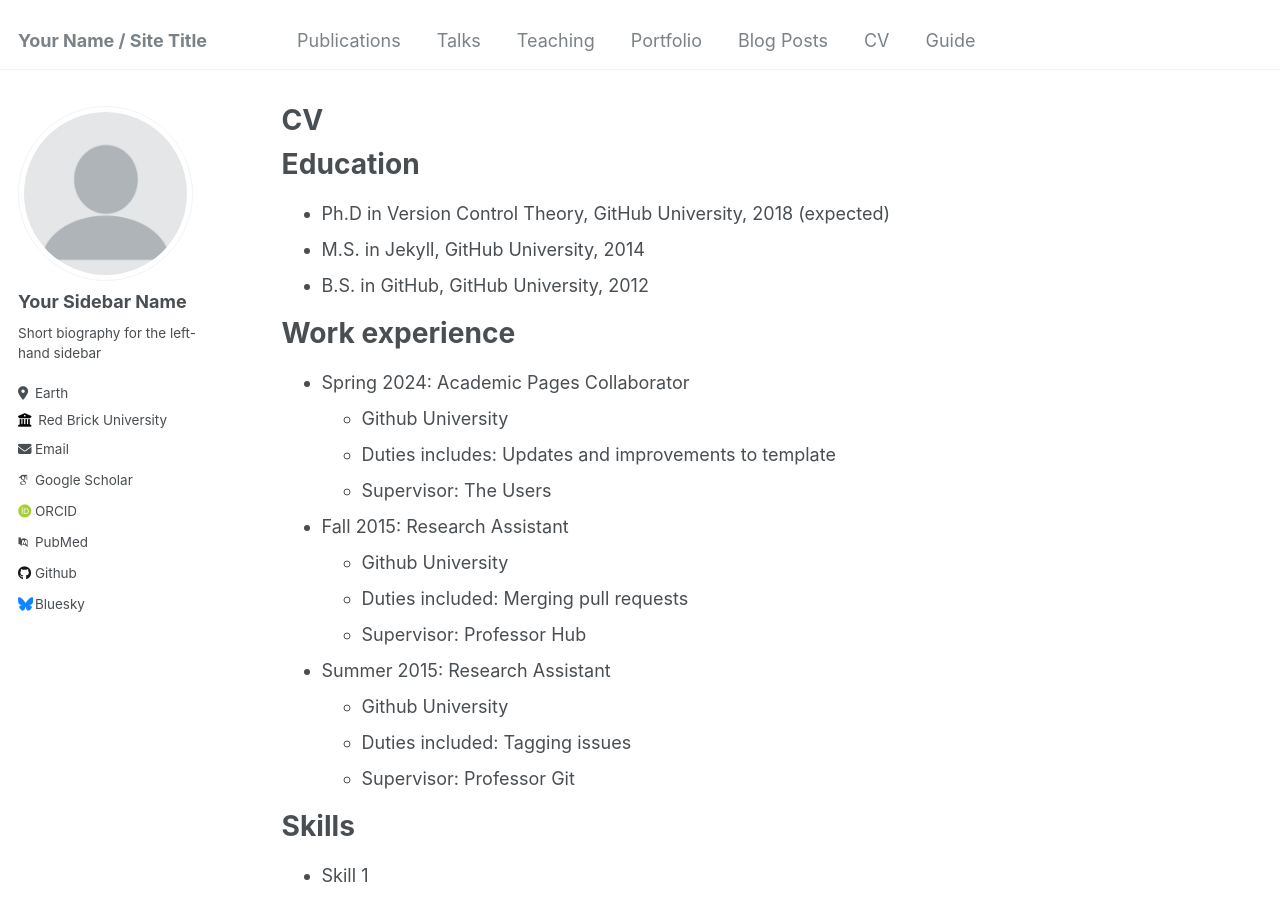
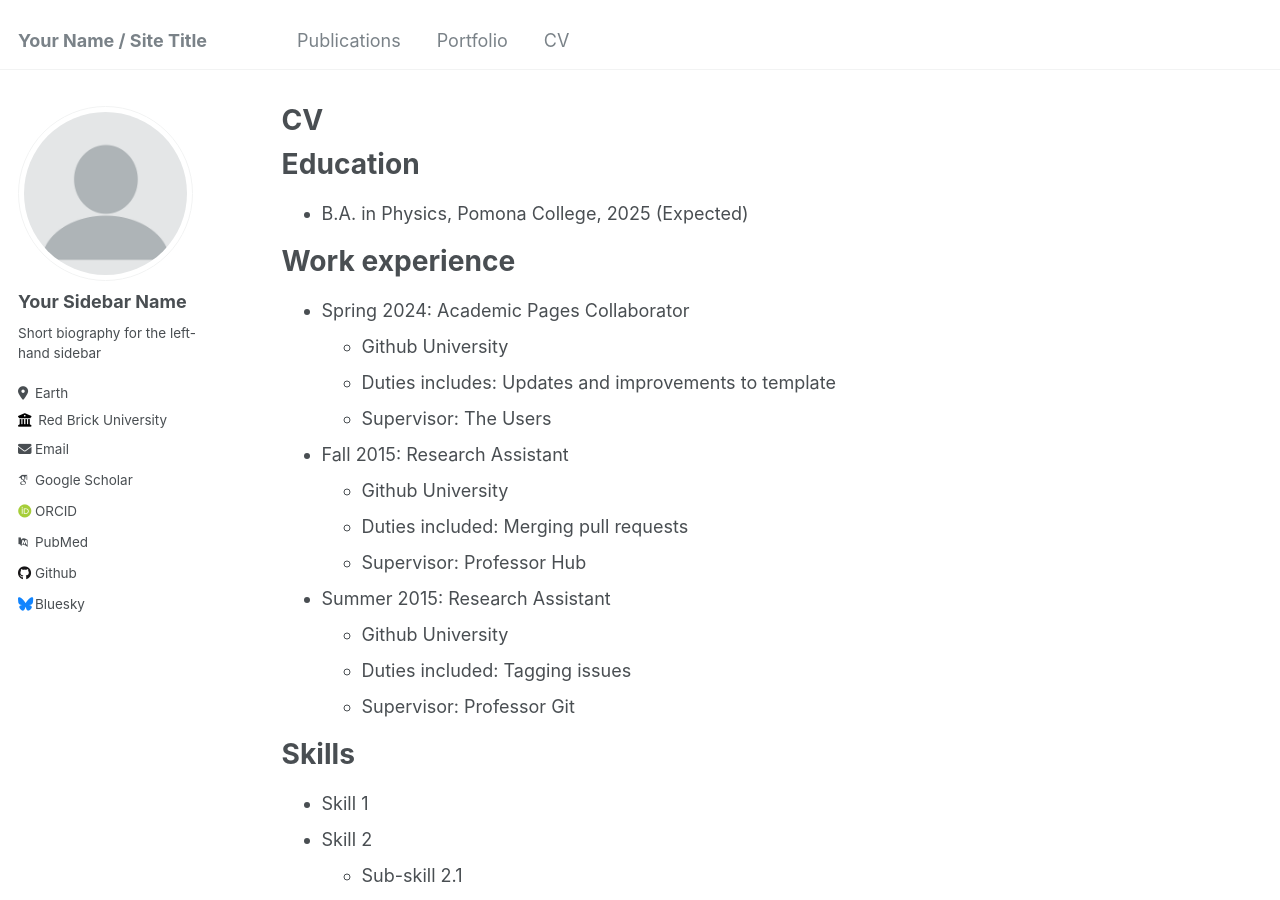
Before and after one commit to benhanf/benhanf.github.io, a Jekyll site: the page built from _pages/cv.md, in a window 1280 px wide and 900 px high. Built offline with Jekyll 4.4.1, drawn with Linux system fonts in a browser that asks for light colours; some web fonts are replaced.

```diff
--- a/_pages/cv.md
+++ b/_pages/cv.md
@@ -11,9 +11,7 @@ redirect_from:
 
 Education
 ======
-* Ph.D in Version Control Theory, GitHub University, 2018 (expected)
-* M.S. in Jekyll, GitHub University, 2014
-* B.S. in GitHub, GitHub University, 2012
+* B.A. in Physics, Pomona College, 2025 (Expected)
 
 Work experience
 ======
```
Also changed, not shown: _data/authors.yml (+10 -10 lines), _data/navigation.yml (+8 -8 lines).
